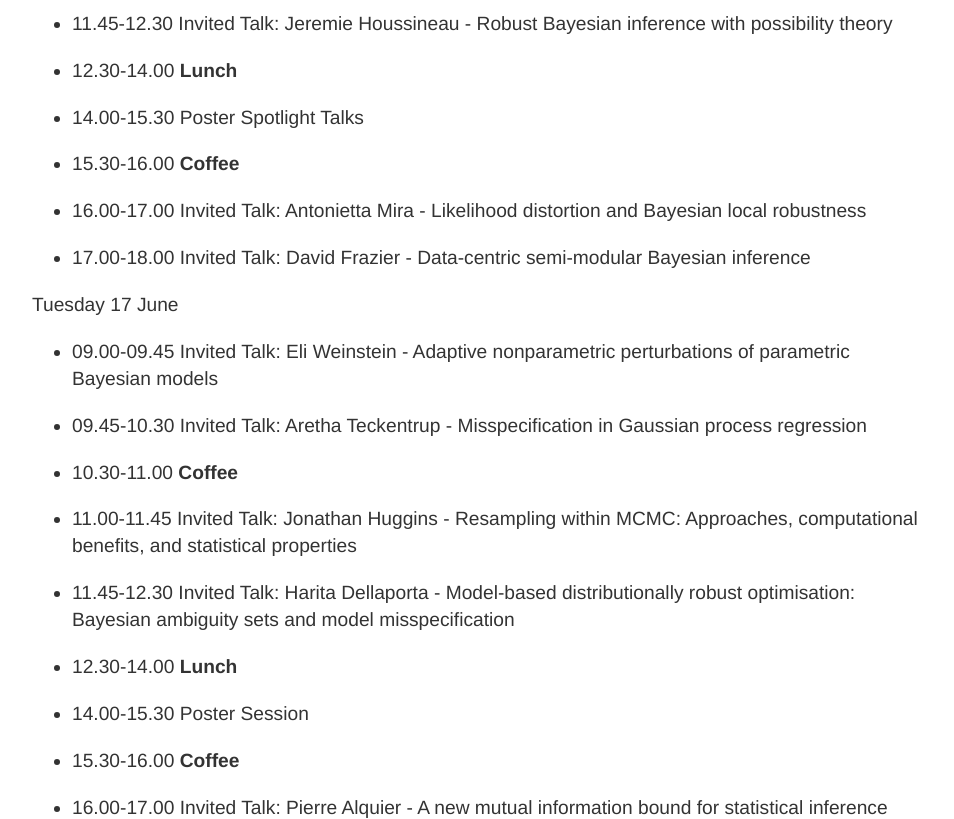
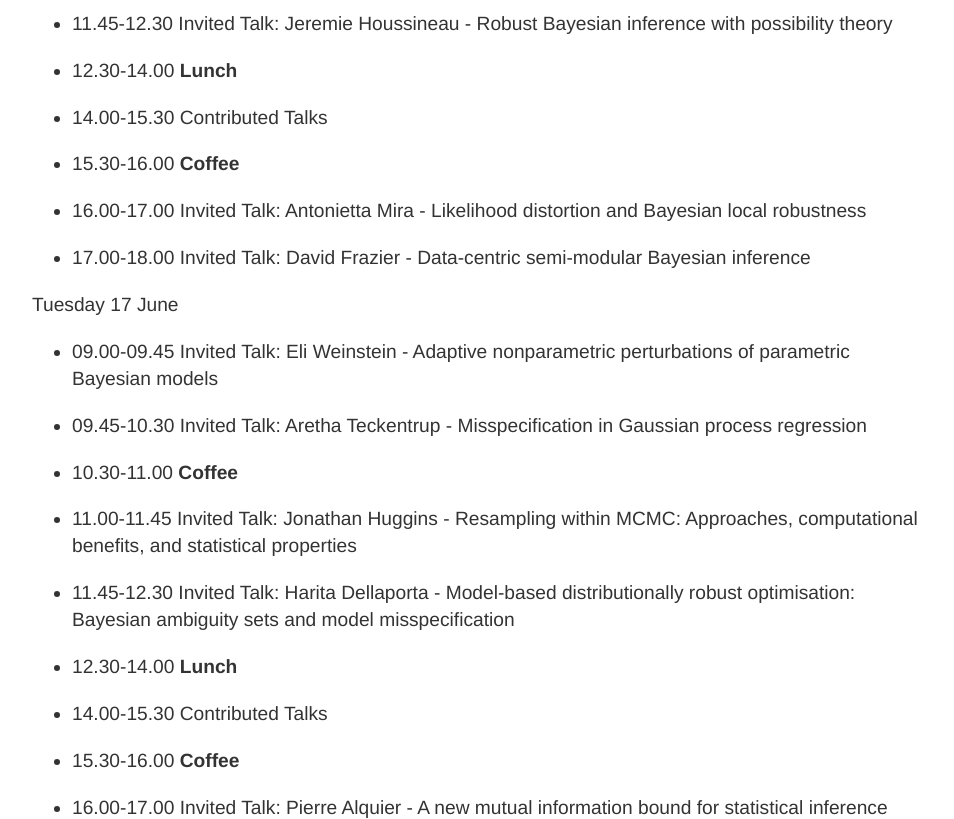
Before and after one commit to postbayes/BayesMisspecificationSatellite, a Jekyll site: the page index.html, which Jekyll copies as it is, in a window 1280 px wide and 1400 px high, scrolled down 1260 px. Shown: the part 153-972 px from the top of the window, without its empty margins (160-1114 px from the left). Built offline with Jekyll 4.4.1, drawn with Linux system fonts in a browser that asks for light colours.

Commit message:
Update index.html

```diff
--- a/index.html
+++ b/index.html
@@ -82,7 +82,7 @@ A common justification for the use of Bayesian inference is that Bayes’ theore
 <li>11.00-11.45 Invited Talk:  </li>
 <li>11.45-12.30 Invited Talk: Jeremie Houssineau - Robust Bayesian inference with possibility theory </li>
 <li>12.30-14.00 <b>Lunch</b></li>
-<li>14.00-15.30 Poster Spotlight Talks </li>
+<li>14.00-15.30 Contributed Talks </li>
 <li>15.30-16.00 <b>Coffee</b></li>
 <li>16.00-17.00 Invited Talk: Antonietta Mira - Likelihood distortion and Bayesian local robustness </li>
 <li>17.00-18.00 Invited Talk: David Frazier - Data-centric semi-modular Bayesian inference </li>
@@ -97,7 +97,7 @@ A common justification for the use of Bayesian inference is that Bayes’ theore
 <li>11.00-11.45 Invited Talk: Jonathan Huggins - Resampling within MCMC: Approaches, computational benefits, and statistical properties </li>
 <li>11.45-12.30 Invited Talk: Harita Dellaporta - Model-based distributionally robust optimisation: Bayesian ambiguity sets and model misspecification </li>
 <li>12.30-14.00 <b>Lunch</b></li>
-<li>14.00-15.30 Poster Session </li>
+<li>14.00-15.30 Contributed Talks </li>
 <li>15.30-16.00 <b>Coffee</b></li>
 <li>16.00-17.00 Invited Talk: Pierre Alquier - A new mutual information bound for statistical inference</li>
 <li>17.00-18.00 Invited Talk: Edwin Fong - Model misspecification in martingale posteriors </li>
```
